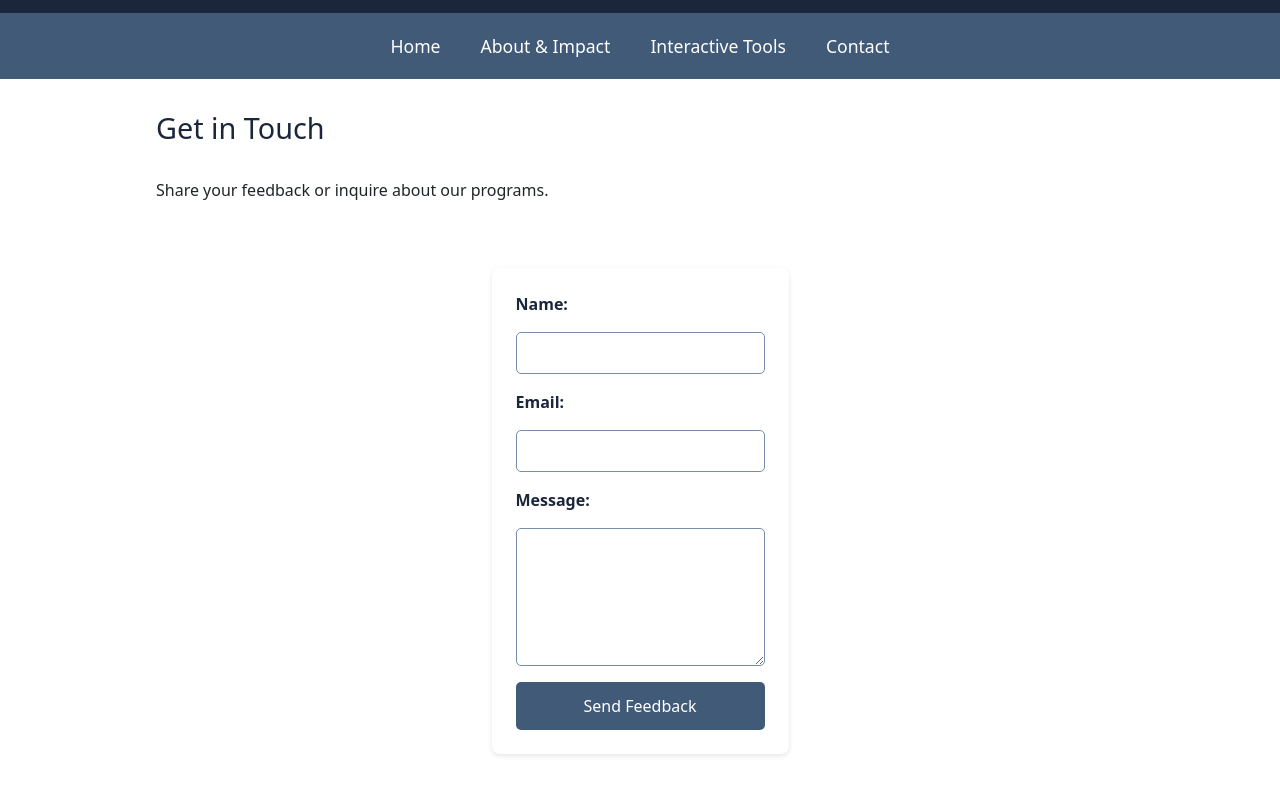
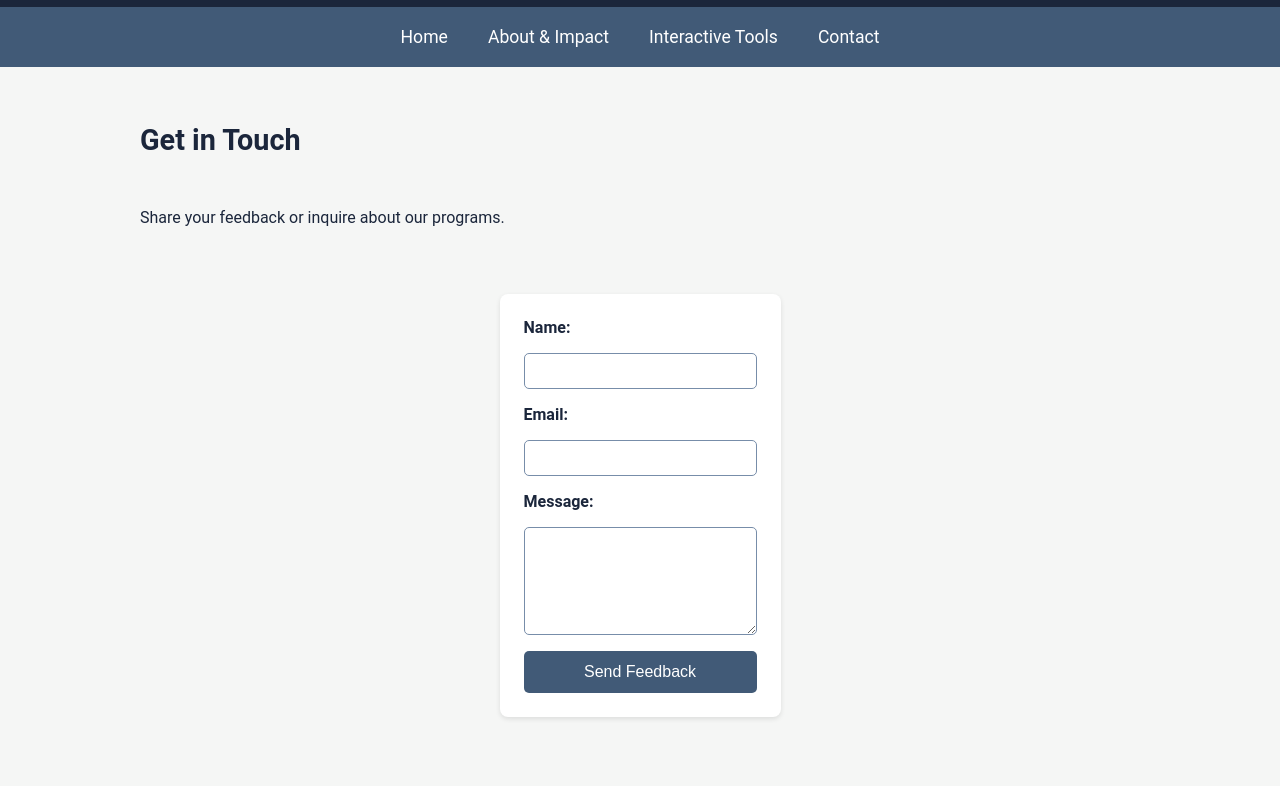
Before and after one commit to ahonesa44/JOSHUA-AHONESA-2400702824, a plain HTML site: page contact.html in a window 1280 px wide. Shown: the part 123-909 px from the top of the page. Drawn offline with nearby package versions, Linux system fonts and the light colour scheme.

Commit message:
contact.html

```diff
--- a/contact.html
+++ b/contact.html
@@ -6,7 +6,6 @@
         <meta name="viewport" content="width=device-width, initial-scale=1.0">
         <title>Digital Growth Hub - Contact</title>
         <link rel="stylesheet" href="styles.css">
-        <link href="https://cdn.jsdelivr.net/npm/bootstrap@5.3.3/dist/css/bootstrap.min.css" rel="stylesheet">
     </head>
 
     <body>
```
